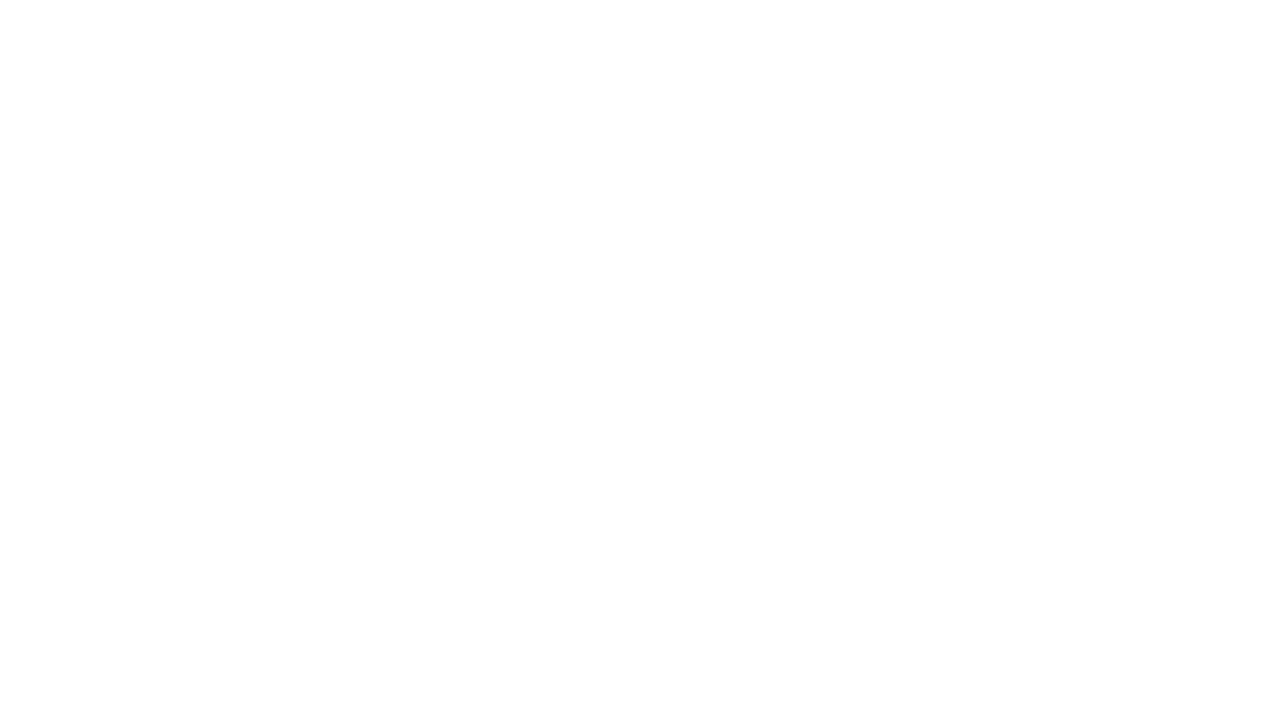
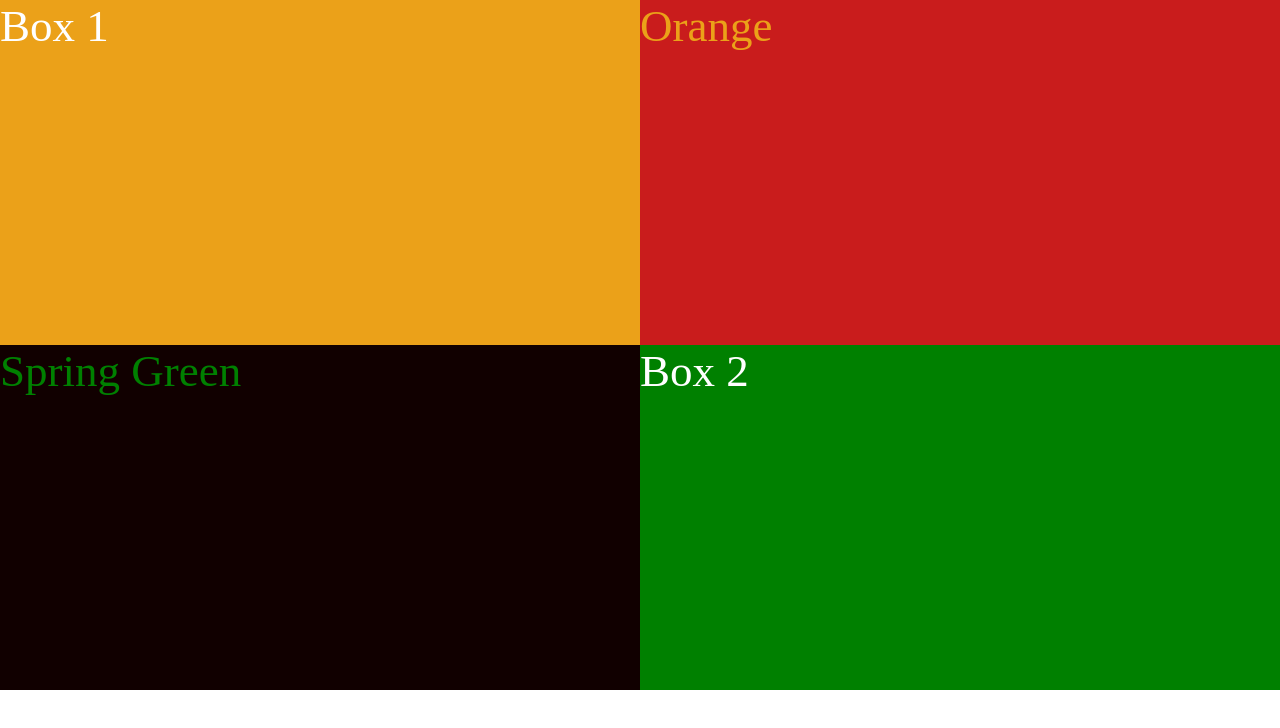
Before and after one commit to moayed-nabahin/css-trening-, a plain HTML site: page index(2).html in a window 1280 px wide. Drawn offline with Linux system fonts and the light colour scheme.

Commit message:
remvoing changes

```diff
--- a/index(2).html
+++ b/index(2).html
@@ -8,6 +8,14 @@
     <title>Document</title>
   </head>
   <body>
+    <div class="contener">
+      <div class="box1">Box 1</div><div class="box2">Orange</div>
+    </div>
+
+    <div class="contener2">
+      <div class="box3">Spring Green</div><div class="box4">Box 2</div>
+    </div>
+
 
   </body>
 </html>
```
